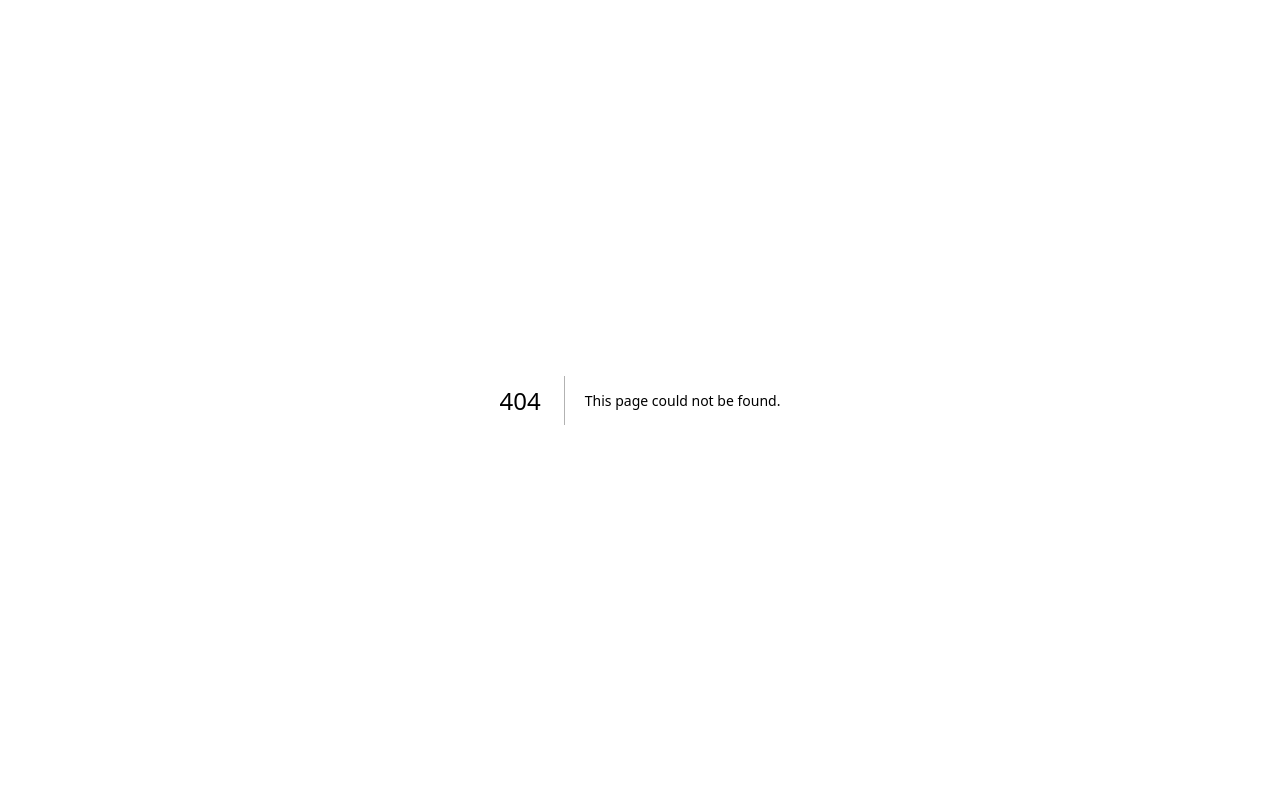
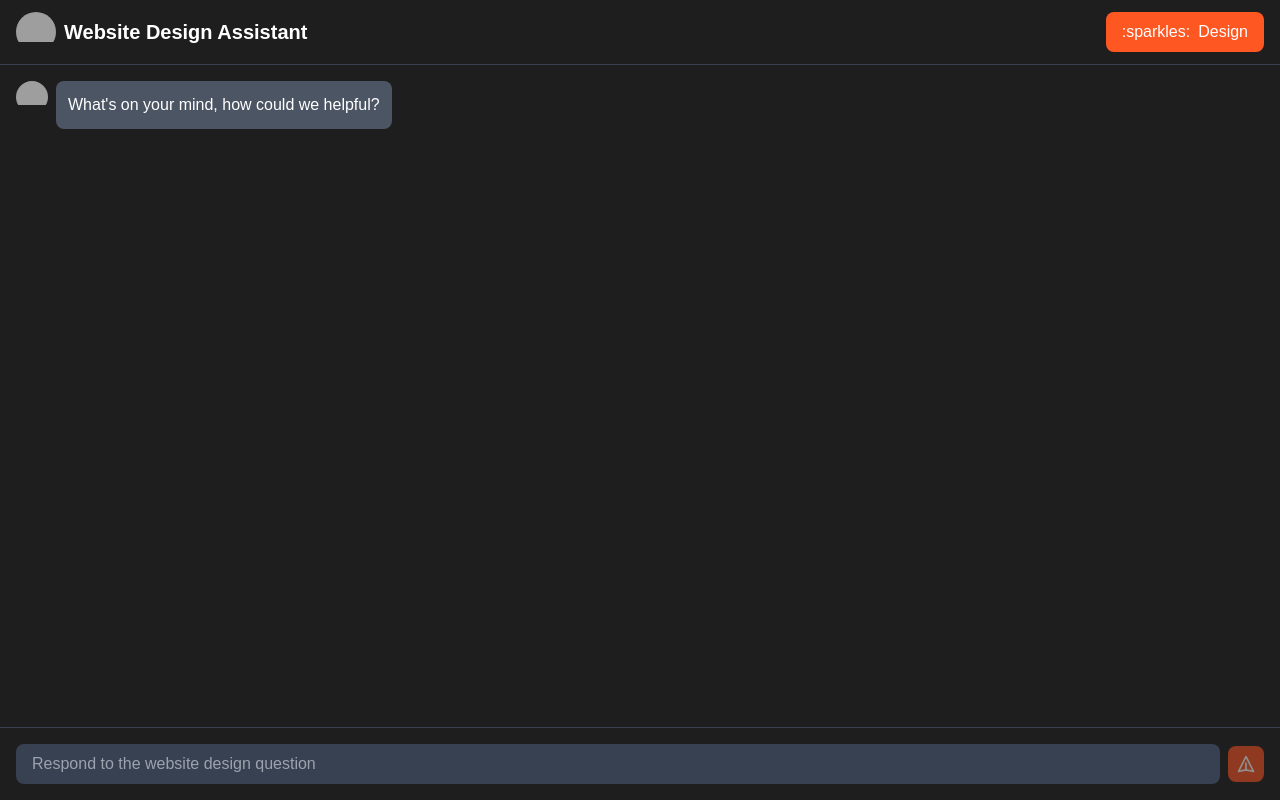
Before and after one commit to ProductFactory2/AI-builder---Next-js, a Next.js app: page /convo in a window 1280 px wide. Before the commit this address had no page. Built offline with nearby package versions, Linux system fonts and the light colour scheme; grey boxes are pictures that could not be loaded.

Commit message:
merge chatbot

```diff
--- /dev/null
+++ b/app/api/gemini/route.ts
@@ -0,0 +1,71 @@
+import { GoogleGenerativeAI } from "@google/generative-ai";
+import { NextResponse } from 'next/server';
+export async function POST(req: Request) {
+  try {
+    const body = await req.json();
+    const { input, history } = body;
+    if (!input) {
+      return NextResponse.json({ error: 'No input provided' }, { status: 400 });
+    }
+    const apiKey = process.env.GEMINI_API_KEY;
+    if (!apiKey) {
+      return NextResponse.json({ error: 'API key not configured' }, { status: 500 });
+    }
+    const genAI = new GoogleGenerativeAI(apiKey);
+    const model = genAI.getGenerativeModel({
+      model: "gemini-1.5-flash",
+    });
+    const generationConfig = {
+      temperature: 0.7,
+      topP: 0.95,
+      topK: 64,
+      maxOutputTokens: 8192,
+    };
+    // Initial system instruction
+    const systemPrompt = `You are an assistant specifically designed to gather requirements for building a website.
+    Your primary role is to ask one concise question at a time to fully understand the user's needs.
+    Each question should be clear and focused, with responses limited to 30 words.
+    Avoid lengthy paragraphs in both your questions and responses.
+    Do not repeat the same questions, and use follow-up questions only if necessary to clarify unclear responses or gather essential details that were missed.
+    If the user mentions topics unrelated to website creation, gently redirect the conversation back by informing them that you are here specifically to help gather website design requirements.
+    If the user continues providing unrelated or irrelevant information, remind them that only website-related details will be used to generate the final prompt.
+    If the user shifts to describing a different website or project mid-conversation, confirm this change in direction to ensure clarity, then continue asking relevant questions based on the updated context if they confirm the shift.
+    Your goal is to gather all critical aspects of the website, such as its purpose, target audience, key features, design preferences, content needs, and any technical requirements.
+    This includes specific details like navigation structure, branding, interactivity, third-party integrations, and accessibility standards.
+    Once all requirements are gathered, create a final prompt to instruct another AI model to generate the website design.
+    This final prompt should start with "finalPromptStart" on a new line, followed by a complete, well-organized summary of the requirements in a design-focused format, and conclude with "finalPromptEnd" on a new line.
+    Only website-related information will be included in the final prompt to maintain relevance and accuracy.`;
+    const chat = model.startChat({
+      generationConfig,
+      systemInstruction: { parts: [{ text: systemPrompt }] },
+      safetySettings: [
+        {
+          category: "HARM_CATEGORY_HARASSMENT",
+          threshold: "BLOCK_MEDIUM_AND_ABOVE",
+        },
+        {
+          category: "HARM_CATEGORY_HATE_SPEECH",
+          threshold: "BLOCK_MEDIUM_AND_ABOVE",
+        },
+        {
+          category: "HARM_CATEGORY_SEXUALLY_EXPLICIT",
+          threshold: "BLOCK_MEDIUM_AND_ABOVE",
+        },
+        {
+          category: "HARM_CATEGORY_DANGEROUS_CONTENT",
+          threshold: "BLOCK_MEDIUM_AND_ABOVE",
+        },
+      ],
+    });
+    const result = await chat.sendMessage(input);
+    const response = await result.response;
+    const text = response.text();
+    return NextResponse.json({ response: text });
+  } catch (error) {
+    console.error('Error:', error);
+    return NextResponse.json(
+      { error: 'Failed to generate content', details: error instanceof Error ? error.message : 'Unknown error' },
+      { status: 500 }
+    );
+  }
+}
--- /dev/null
+++ b/app/convo/page.tsx
@@ -0,0 +1,174 @@
+"use client";
+import { useState, useEffect } from "react";
+import Image from "next/image";
+interface Message {
+  role: "user" | "assistant";
+  content: string;
+}
+export default function Component() {
+  const [messages, setMessages] = useState<Message[]>([]);
+  const [input, setInput] = useState("");
+  const [isLoading, setIsLoading] = useState(false);
+  useEffect(() => {
+    // Send initial requirement gathering message
+    const initialMessage: Message = {
+      role: "assistant",
+      content: "What's on your mind, how could we helpful?"
+    };
+    setMessages([initialMessage]);
+  }, []);
+  async function handleSubmit(e: React.FormEvent) {
+    e.preventDefault();
+    if (!input.trim() || isLoading) return;
+    const newMessage: Message = { role: "user", content: input };
+    setMessages((prev) => [...prev, newMessage]);
+    setInput("");
+    setIsLoading(true);
+    try {
+      const response = await fetch("/api/gemini", {
+        method: "POST",
+        headers: { "Content-Type": "application/json" },
+        body: JSON.stringify({ input }),
+      });
+      if (!response.ok) {
+        throw new Error(`HTTP error! status: ${response.status}`);
+      }
+      const data = await response.json();
+      if (data.response) {
+        setMessages((prev) => [
+          ...prev,
+          { role: "assistant", content: data.response },
+        ]);
+      } else {
+        throw new Error("Invalid response format");
+      }
+    } catch (error) {
+      console.error("Error:", error);
+      setMessages((prev) => [
+        ...prev,
+        {
+          role: "assistant",
+          content: "Sorry, I encountered an error. Please try again.",
+        },
+      ]);
+    } finally {
+      setIsLoading(false);
+    }
+  }
+  return (
+    <div className="flex flex-col h-screen bg-[#1E1E1E]">
+      <header className="flex items-center justify-between px-4 py-3 border-b border-gray-700">
+        <div className="flex items-center space-x-2">
+          <div className="w-10 h-10 rounded-full overflow-hidden">
+            <Image
+              src="/logocat.png"
+              alt="Website Design AI"
+              width={40}
+              height={40}
+              className="object-cover"
+            />
+          </div>
+          <h1 className="text-white text-xl font-semibold">Website Design Assistant</h1>
+        </div>
+        <button className="px-4 py-2 bg-[#FF5722] text-white rounded-lg flex items-center space-x-2">
+          <span>:sparkles:</span>
+          <span>Design</span>
+        </button>
+      </header>
+      <div className="flex-1 overflow-y-auto p-4 space-y-4">
+        {messages.map((message, index) => (
+          <div
+            key={index}
+            className={`flex ${
+              message.role === "user" ? "justify-end" : "justify-start"
+            }`}
+          >
+            <div className="flex items-start max-w-[80%] space-x-2">
+              {message.role === "assistant" && (
+                <div className="w-8 h-8 rounded-full overflow-hidden flex-shrink-0">
+                  <Image
+                    src="/logocat.png"
+                    alt="AI"
+                    width={32}
+                    height={32}
+                    className="object-cover"
+                  />
+                </div>
+              )}
+              <div
+                className={`p-3 rounded-lg ${
+                  message.role === "user"
+                    ? "bg-[#FF5722] text-white"
+                    : "bg-gray-600 text-white"
+                }`}
+              >
+                {message.content}
+              </div>
+              {message.role === "user" && (
+                <div className="w-8 h-8 rounded-full overflow-hidden flex-shrink-0">
+                  <Image
+                    src="/images.png"
+                    alt="User"
+                    width={32}
+                    height={32}
+                    className="object-cover"
+                  />
+                </div>
+              )}
+            </div>
+          </div>
+        ))}
+        {isLoading && (
+          <div className="flex justify-start">
+            <div className="flex items-center space-x-2 bg-gray-600 text-white p-3 rounded-lg">
+              <div
+                className="w-2 h-2 bg-white rounded-full animate-bounce"
+                style={{ animationDelay: "0s" }}
+              />
+              <div
+                className="w-2 h-2 bg-white rounded-full animate-bounce"
+                style={{ animationDelay: "0.2s" }}
+              />
+              <div
+                className="w-2 h-2 bg-white rounded-full animate-bounce"
+                style={{ animationDelay: "0.4s" }}
+              />
+            </div>
+          </div>
+        )}
+      </div>
+      <form onSubmit={handleSubmit} className="p-4 border-t border-gray-700">
+        <div className="flex items-center space-x-2">
+          <div className="flex-1 relative">
+            <input
+              type="text"
+              value={input}
+              onChange={(e) => setInput(e.target.value)}
+              placeholder="Respond to the website design question"
+              className="w-full px-4 py-2 bg-gray-700 text-white rounded-lg focus:outline-none focus:ring-2 focus:ring-[#FF5722] placeholder-gray-400"
+            />
+          </div>
+          <button
+            type="submit"
+            disabled={!input.trim() || isLoading}
+            className="p-2 bg-[#FF5722] text-white rounded-lg disabled:opacity-50 hover:bg-[#FF7043] transition-colors"
+          >
+            <svg
+              className="w-5 h-5"
+              fill="none"
+              stroke="currentColor"
+              viewBox="0 0 24 24"
+            >
+              <path
+                strokeLinecap="round"
+                strokeLinejoin="round"
+                strokeWidth={2}
+                d="M12 19l9 2-9-18-9 18 9-2zm0 0v-8"
+              />
+            </svg>
+          </button>
+        </div>
+      </form>
+    </div>
+  );
+}
```
